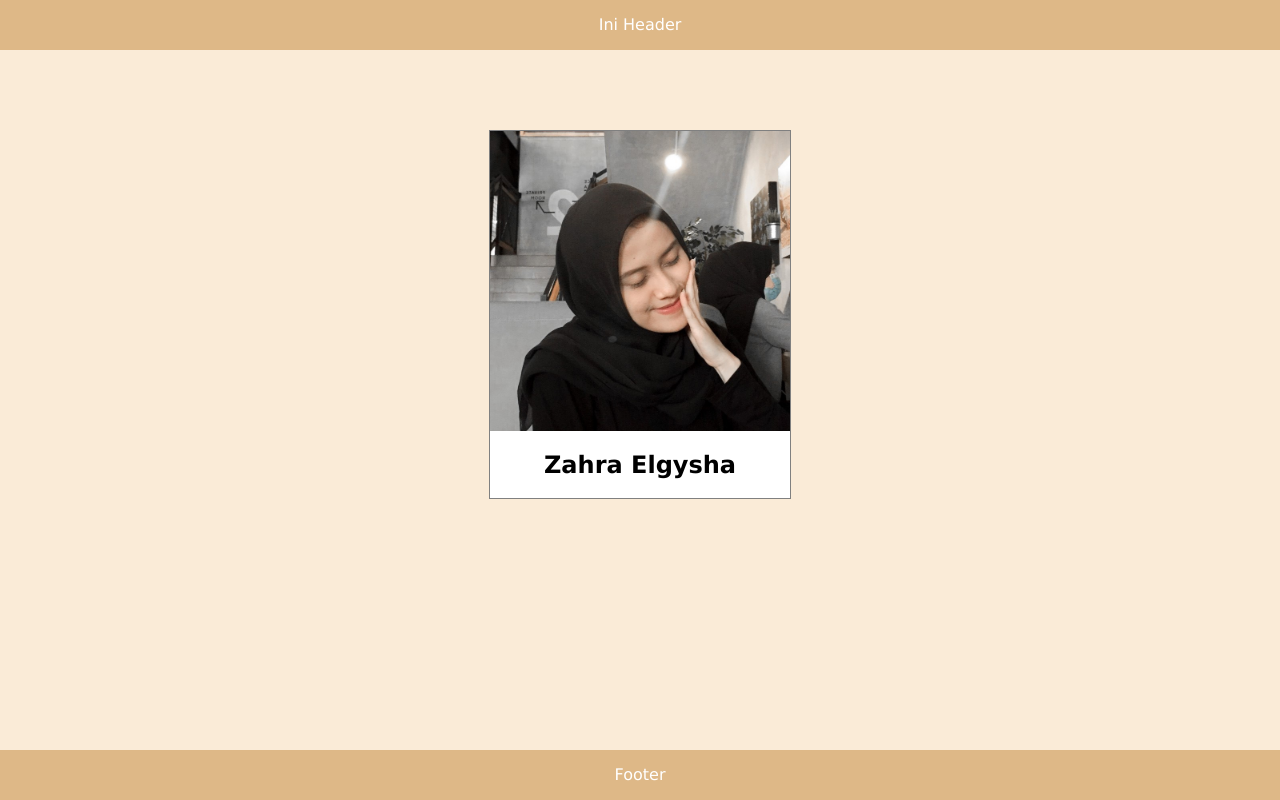
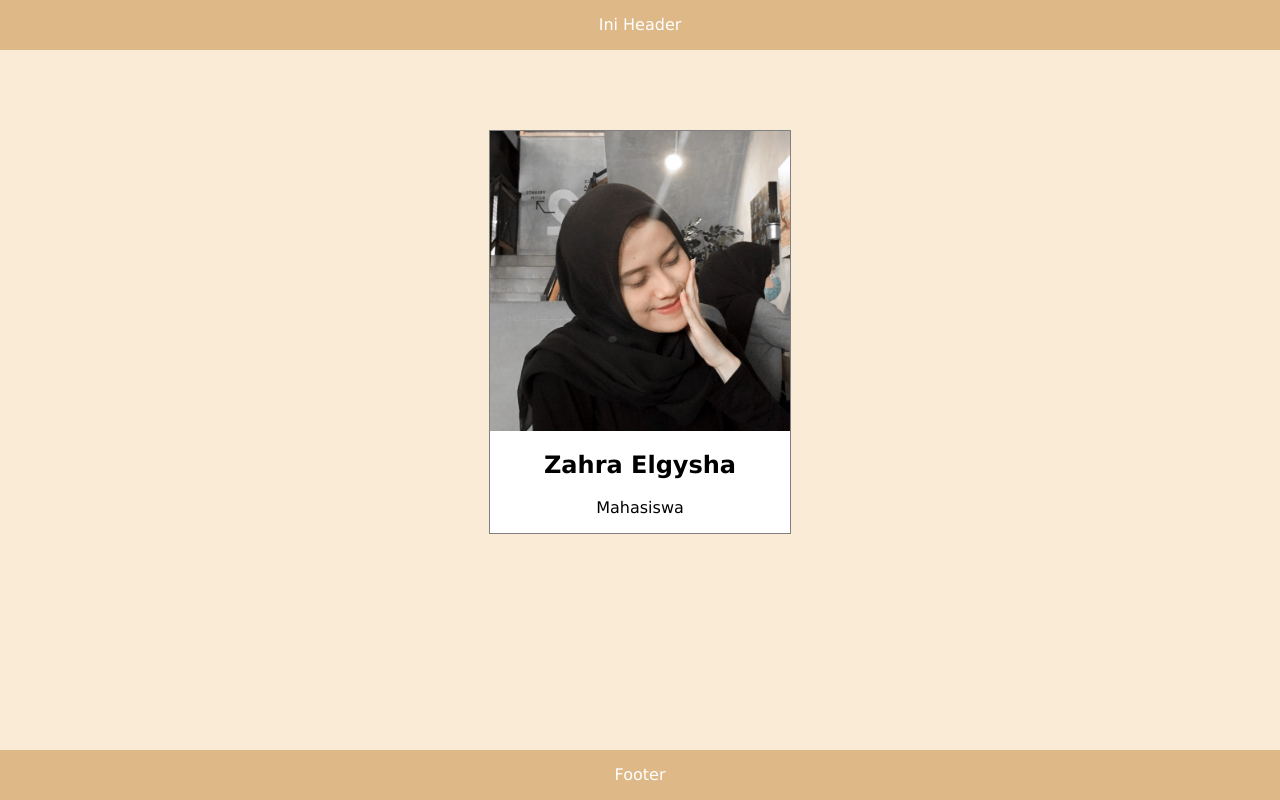
Before and after one commit to zahraeln17/praktikum-rpl1, a plain HTML site: page index.html in a window 1280 px wide. Drawn offline with Linux system fonts and the light colour scheme.

Commit message:
penambahan profile job

```diff
--- a/index.html
+++ b/index.html
@@ -9,6 +9,7 @@
         <div id="profile-container">
             <img id="profile-picture" src="images/profile.JPG" alt="Foto Profile">
             <h2 id="profile-name">Zahra Elgysha</h2>
+            <p id= "profile-job">Mahasiswa</p>
         </div>
 
         <div id="footer">Footer</div>
--- a/style.css
+++ b/style.css
@@ -25,6 +25,9 @@ body{
     text-align: center;
 }
 
+#profile-job{
+    text-align: center;
+}
 
 #footer{
     width: 100%;
```
